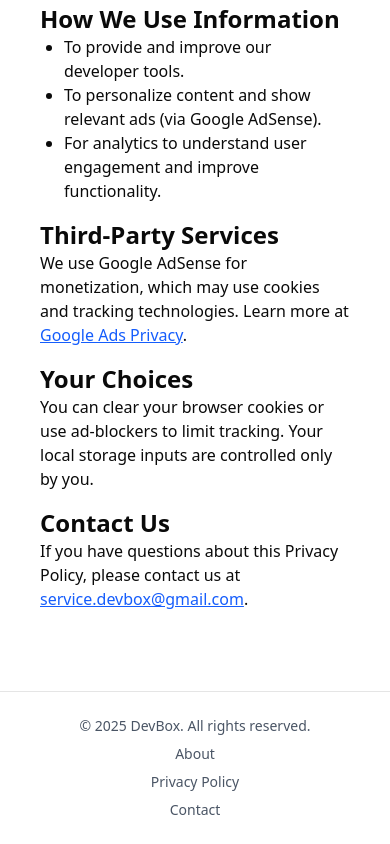
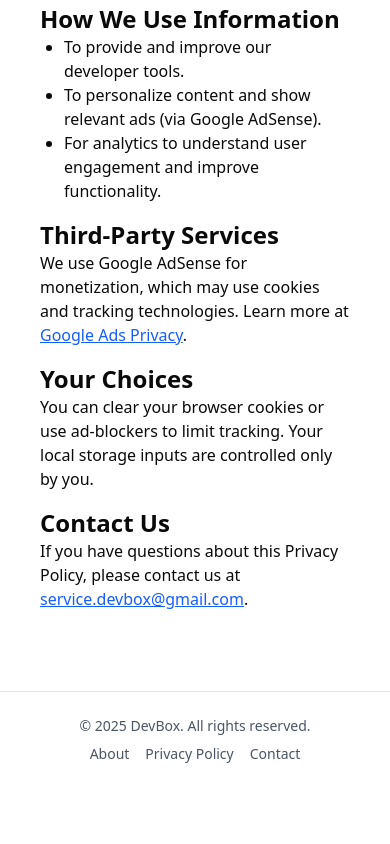
Before and after one commit to Ani-official/Devbox, a React (Vite) app: page /privacy-policy in a window 390 px wide. Shown: the part 530-1374 px from the top of the page. After the commit the page ends 1318 px from the top, so only its background shows below. Built offline with nearby package versions, Linux system fonts and the light colour scheme.

Commit message:
Fix Copyright

```diff
--- a/src/components/Footer.tsx
+++ b/src/components/Footer.tsx
@@ -4,13 +4,16 @@ export default function Footer() {
   return (
     <footer className="w-full border-t bg-white dark:bg-gray-900 py-6 mt-8 text-gray-600 dark:text-gray-300 text-sm">
       <div className="max-w-6xl mx-auto flex flex-col sm:flex-row items-center justify-between">
+        {/* Left spacer */}
+        <div className="flex-1"></div>
+
         {/* Centered copyright */}
-        <span className="text-center w-full sm:w-auto mb-2 sm:mb-0">
+        <span className="flex-1 text-center">
           © {new Date().getFullYear()} DevBox. All rights reserved.
         </span>
 
-        {/* Right-aligned links on desktop, stacked below on mobile */}
-        <ul className="flex flex-col sm:flex-row gap-2 sm:gap-4 w-full sm:w-auto items-center sm:justify-end">
+        {/* Right-aligned links */}
+        <ul className="flex flex-1 justify-end gap-4 mt-2 sm:mt-0">
           <li>
             <Link to="/about" className="hover:text-blue-600 dark:hover:text-blue-400">
               About
```
